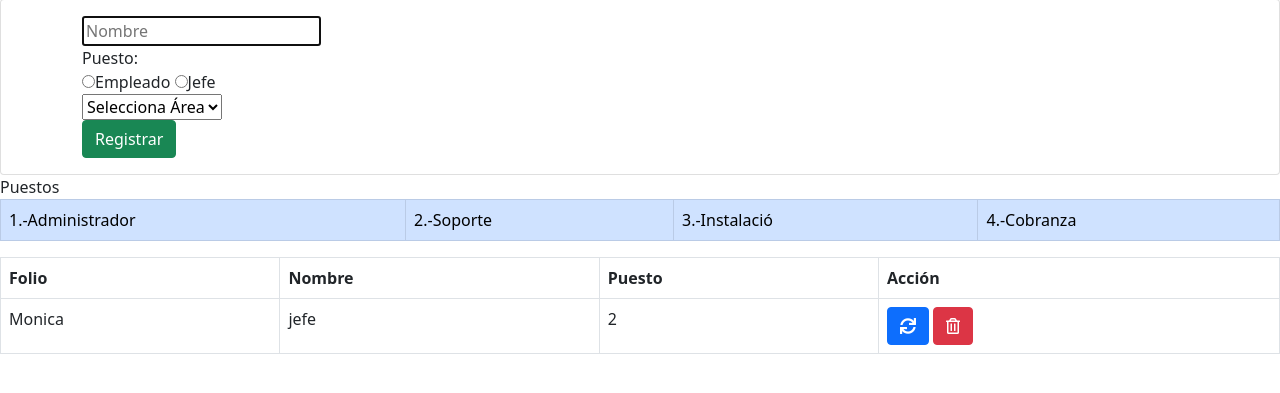
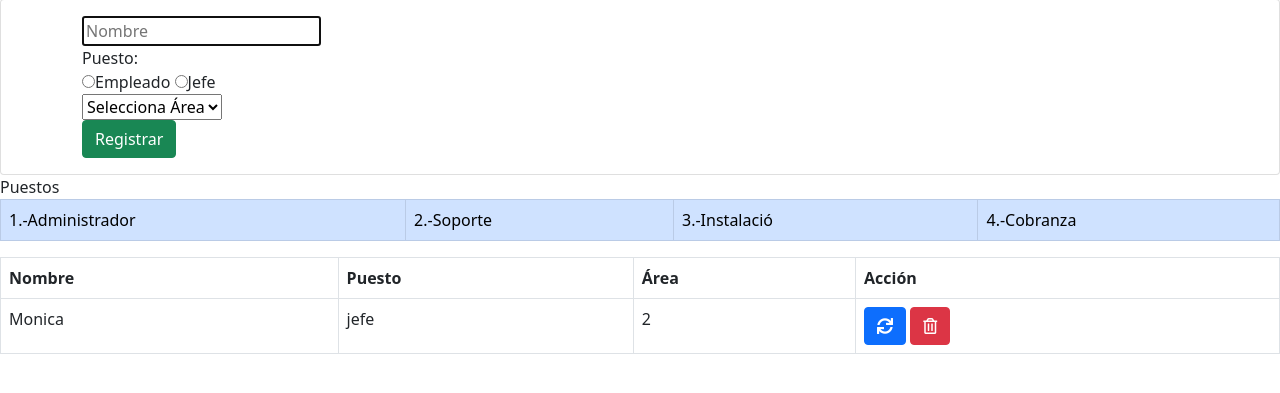
Before and after one commit to ivan-irec/sicc, a PHP site: page /usuarios/usuario.php in a window 1280 px wide. Shown: the part 119-512 px from the top of the page. Run offline with PHP 8.4, Linux system fonts and the light colour scheme; data comes from the database, SQL or seed files in the repository; some libraries are stand-ins or nearby versions.

Commit message:
etiqueta TH de tabla donde muestra la información
Se puso bien la información en la cabecera de la tabla

```diff
--- a/usuarios/usuario.php
+++ b/usuarios/usuario.php
@@ -91,9 +91,9 @@
      <table class="table table-bordered">
         <thead>
           <tr>
-            <th>Folio</th>
             <th>Nombre</th>
             <th>Puesto</th>
+            <th>Área</th>
             <th>Acción</th>
 
           </tr>
```
